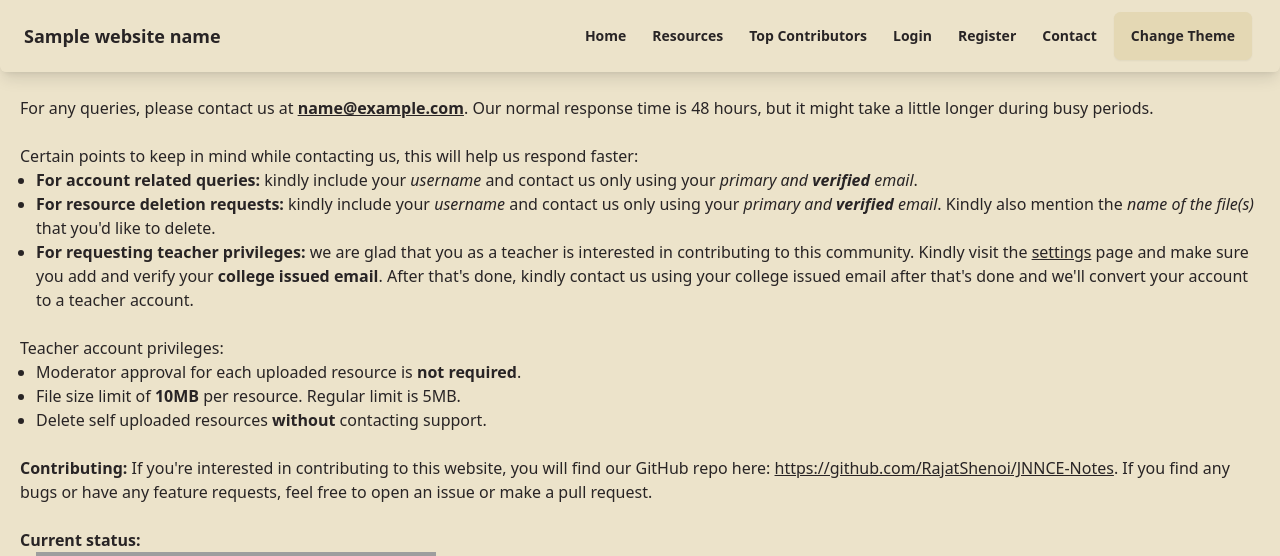
After one commit to RajatShenoi/JNNCE-Notes, a Django app: template notes/templates/notes/contact.html in a window 1280 px wide. The commit adds this page. Shown: the top 556 px of the page. Run offline with Django 5.2, Linux system fonts and the light colour scheme; the template is opened without the code that fills it: most values are stand-ins (such as "Sample title", 1, 10 or a date in 2020); grey boxes are pictures that could not be loaded.

Commit message:
added contact page

```diff
--- /dev/null
+++ b/notes/templates/notes/contact.html
@@ -0,0 +1,49 @@
+{% extends 'layout.html' %}
+
+{% block title %}Contact{% endblock %}
+
+{% block content %}
+<div>
+    For any queries, please contact us at <a class="link font-bold" href="mailto:{{ contact_email }}">{{ contact_email }}</a>.
+    Our normal response time is 48 hours, but it might take a little longer during busy periods.
+    <br><br>
+    Certain points to keep in mind while contacting us, this will help us respond faster:
+    <ul class="list-disc ml-4">
+        <li><b>For account related queries:</b> kindly include your <i>username</i>
+        and contact us only using your <i>primary and <b>verified</b> email</i>.</li>
+
+        <li><b>For resource deletion requests:</b> kindly include your <i>username</i>
+        and contact us only using your <i>primary and <b>verified</b> email</i>.
+        Kindly also mention the <i>name of the file(s)</i> that you'd like to delete.</li>
+
+        <li><b>For requesting teacher privileges:</b> we are glad that you as a teacher is interested in
+        contributing to this community. Kindly visit the <a href="{% url 'account_email' %}" class="link">settings</a>
+        page and make sure you add and verify your <b>college issued email</b>. After that's done, kindly contact us
+        using your college issued email after that's done and we'll convert your account to a teacher account.</li>
+    </ul>
+    <br>
+    Teacher account privileges:
+    <ul class="list-disc ml-4">
+        <li>Moderator approval for each uploaded resource is <b>not required</b>.</li>
+        <li>File size limit of <b>10MB</b> per resource. Regular limit is 5MB.</li>
+        <li>Delete self uploaded resources <b>without</b> contacting support.</li>
+    </ul>
+    <br>
+    <b>Contributing:</b>
+    If you're interested in contributing to this website, you will find our GitHub repo here: <a href="https://github.com/RajatShenoi/JNNCE-Notes" class="link">https://github.com/RajatShenoi/JNNCE-Notes</a>.
+    If you find any bugs or have any feature requests, feel free to open an issue or make a pull request.
+    <br><br>
+    <b>Current status:</b>
+    <ul class="list-disc ml-4">
+        <li><img alt="GitHub Actions Workflow Status" src="https://img.shields.io/github/actions/workflow/status/RajatShenoi/JNNCE-Notes/main_jnncenotes.yml"></li>
+        <li><img alt="GitHub deployments" src="https://img.shields.io/github/deployments/RajatShenoi/JNNCE-Notes/Production?label=Production"></li>
+        <li><img alt="GitHub commit activity" src="https://img.shields.io/github/commit-activity/m/RajatShenoi/JNNCE-Notes"></li>
+        <li><img alt="GitHub language count" src="https://img.shields.io/github/languages/count/RajatShenoi/JNNCE-Notes"></li>
+        <li><img alt="GitHub last commit" src="https://img.shields.io/github/last-commit/RajatShenoi/JNNCE-Notes"></li>
+        <li><img alt="GitHub Issues or Pull Requests" src="https://img.shields.io/github/issues/RajatShenoi/JNNCE-Notes"></li>
+        <li><img alt="GitHub Issues or Pull Requests" src="https://img.shields.io/github/issues-closed/RajatShenoi/JNNCE-Notes"></li>
+        <li><img alt="GitHub Issues or Pull Requests" src="https://img.shields.io/github/issues-pr/RajatShenoi/JNNCE-Notes"></li>
+        <li><img alt="GitHub Issues or Pull Requests" src="https://img.shields.io/github/issues-pr-closed/RajatShenoi/JNNCE-Notes"></li>
+    </ul>
+</div>
+{% endblock %}
--- a/notes/urls.py
+++ b/notes/urls.py
@@ -15,6 +15,8 @@ urlpatterns = [
     path('my-contributions/', views.contributions, name='contributions'),
     path('contribute/', views.contribute, name='contribute'),
 
+    path('contact/', views.contact, name='contact'),
+
     # azure blob storage
     path('resources/contribute/<str:branch_code>/<str:course_code>/', views.uploadFile, name='upload-file'),
     path('resources/download/<str:pk>/', views.downloadFile, name='download-file'),
--- a/templates/navbar.html
+++ b/templates/navbar.html
@@ -32,6 +32,7 @@
                 </ul>
             </div>
             {% endif %}
+            <a class="btn btn-ghost btn-sm rounded-btn" href="{% url 'notes:contact' %}">Contact</a>
         </div>
         <!-- Theme button and dropdown -->
         <div class="flex items-stretch">
@@ -79,6 +80,7 @@
             <li><a href="{% url 'notes:home' %}"> Home </a></li>
             <li><a href="{% url 'notes:resources' %}">Resources</a></li>
             <li><a href="{% url 'notes:top-contributors' %}">Top Contributors</a></li>
+            <li><a href="{% url 'notes:contact' %}">Contact</a></li>
             {% if not request.user.is_authenticated %}
                 <li><a href="{% url 'account_login' %}"> Login </a></li>
                 <li><a href="{% url 'account_signup' %}"> Register </a><li>
```
Also changed, not shown: notes/views.py (+17 -1 lines), templates/account/email.html (+6 -1 lines), static/styles.css.
